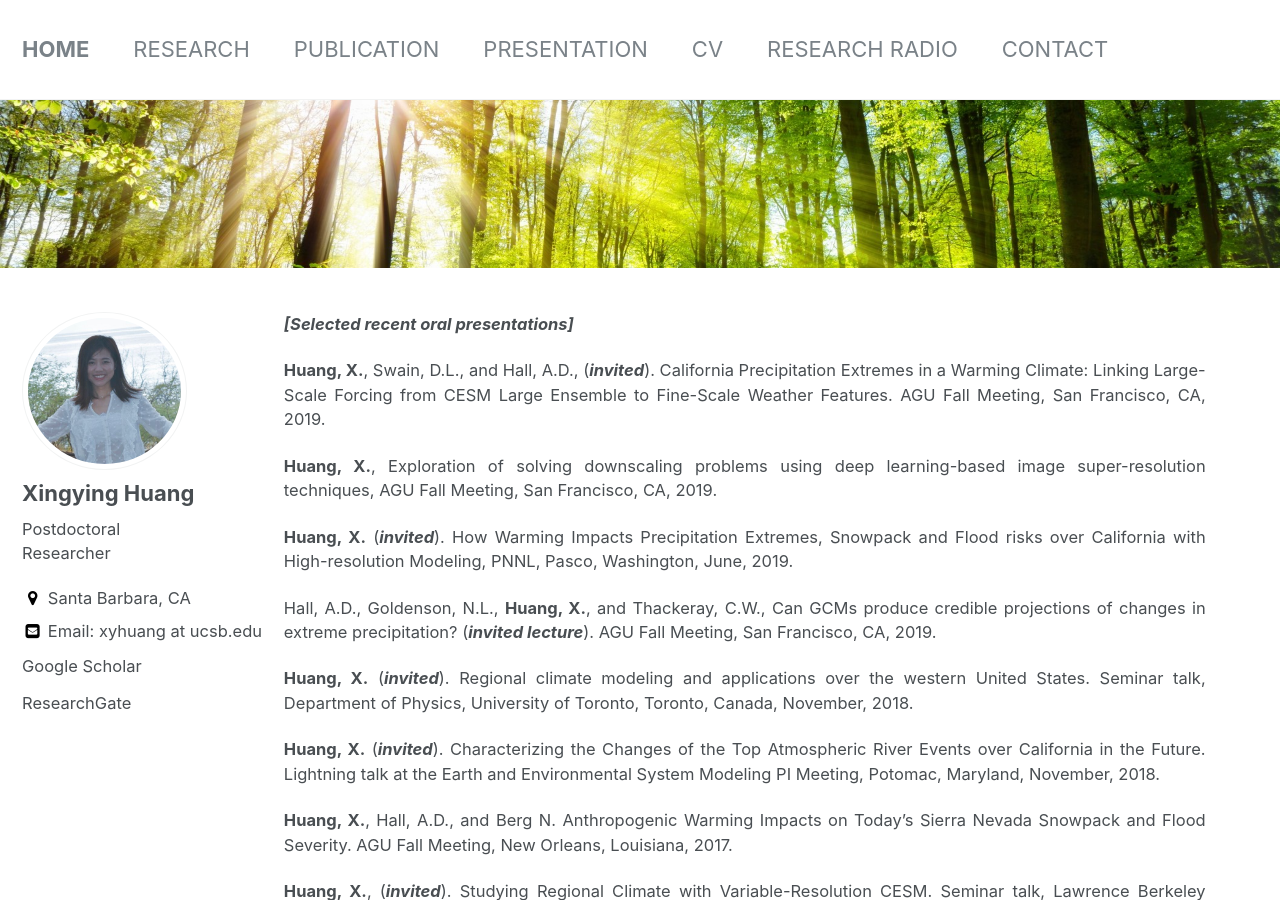
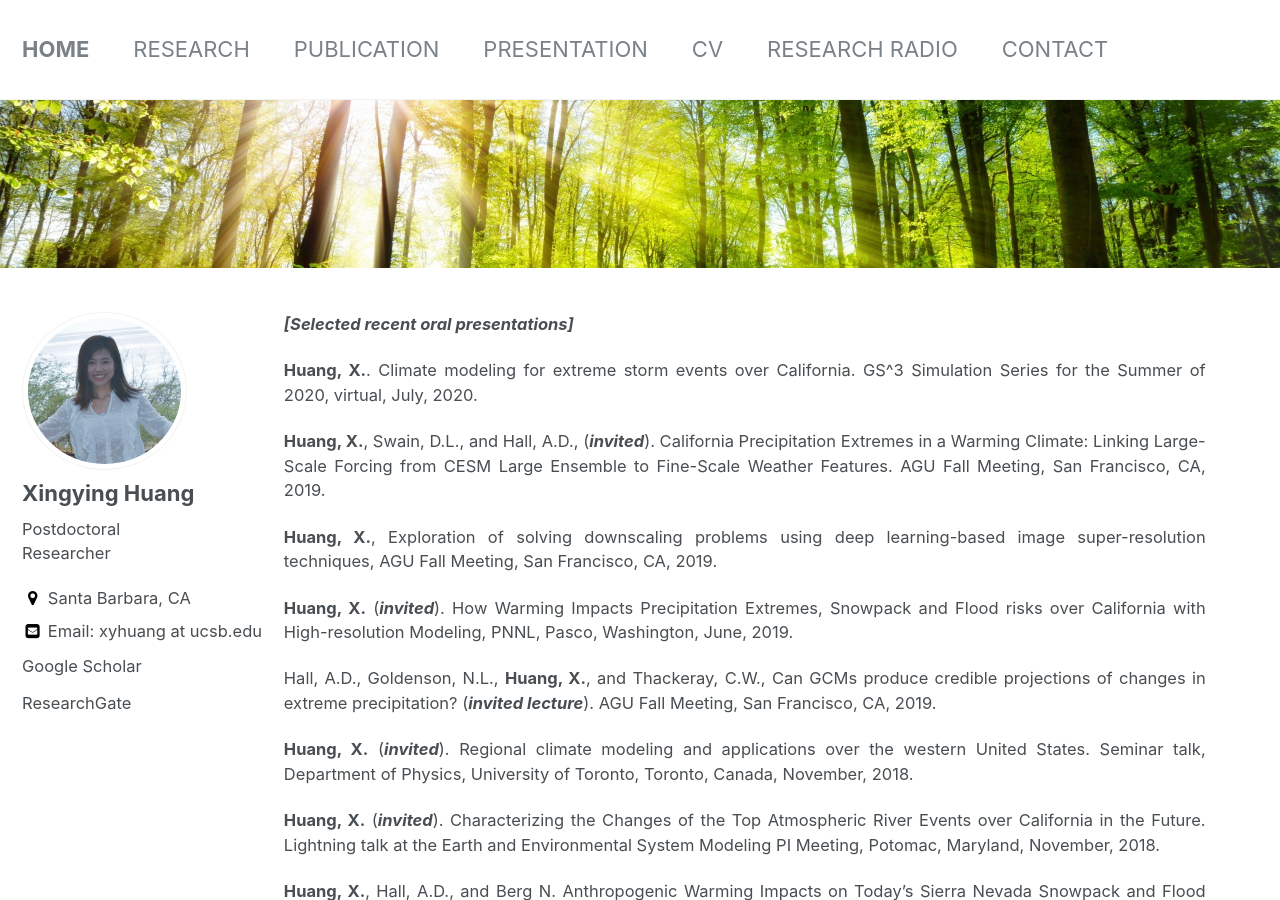
Before and after one commit to Xingyhuang/two_col_xingyhuang.github.io, a Jekyll site: the page built from _pages/presentation.md, in a window 1280 px wide and 900 px high. Built offline with Jekyll 4.4.1, drawn with Linux system fonts in a browser that asks for light colours.

Commit message:
Update presentation.md

```diff
--- a/_pages/presentation.md
+++ b/_pages/presentation.md
@@ -10,6 +10,8 @@ excerpt: ''
 ---
 
 ***[Selected recent oral presentations]***
+
+**Huang, X.**. Climate modeling for extreme storm events over California. GS^3 Simulation Series for the Summer of 2020, virtual, July, 2020.
 
 **Huang, X.**, Swain, D.L., and Hall, A.D., (***invited***). California Precipitation Extremes in a Warming Climate: Linking Large-Scale Forcing from CESM Large Ensemble to Fine-Scale Weather Features. AGU Fall Meeting, San Francisco, CA, 2019.
 
```
